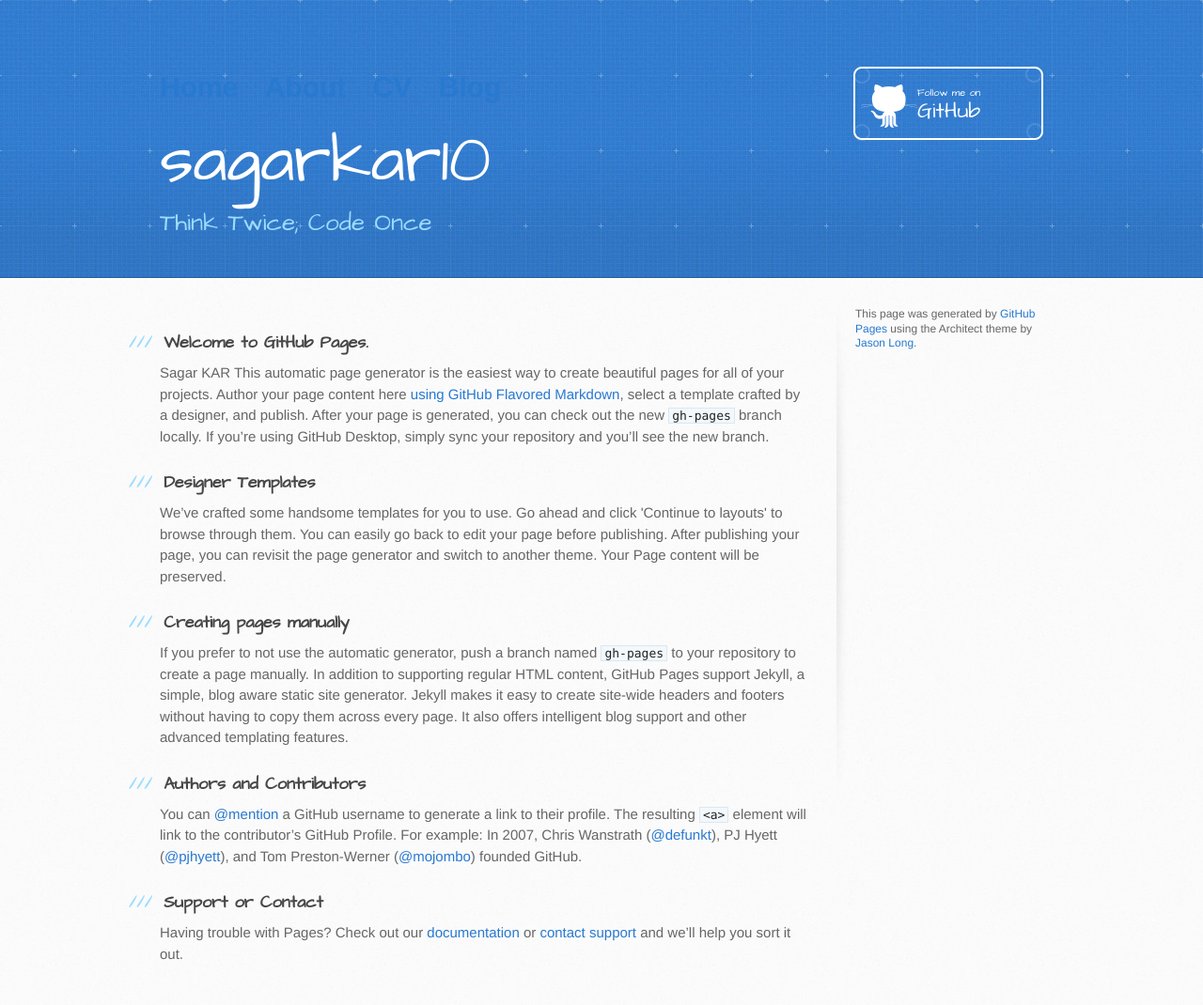
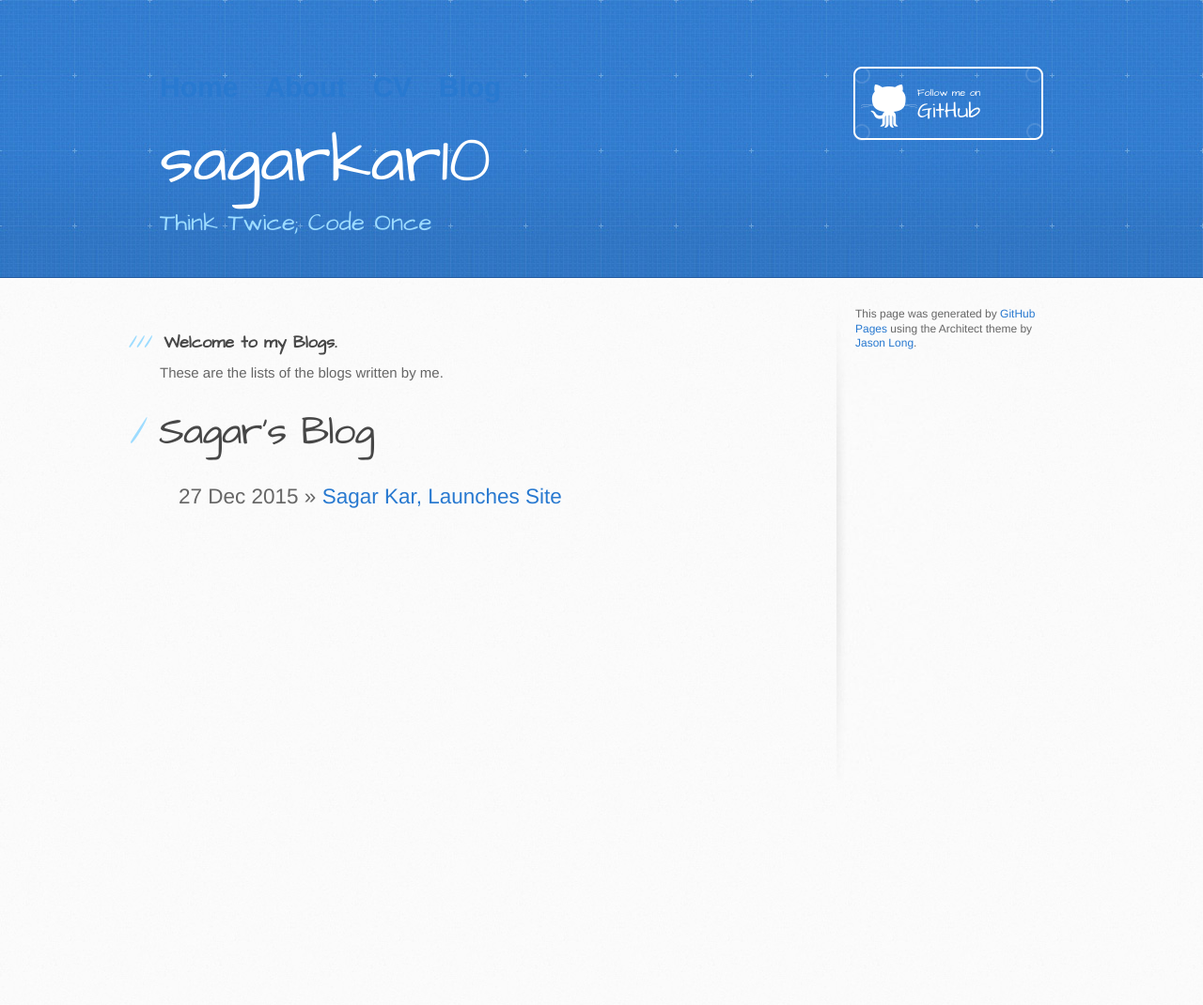
Before and after one commit to sagarkar10/sagarkar10old.github.io, a Jekyll site: the page built from blog/index.html, in a window 1280 px wide. Shown: the whole page at 94% size. Built offline with Jekyll 4.4.1, drawn with Linux system fonts in a browser that asks for light colours; after the commit the page ends 900 px from its top, so only the background shows below that.

```diff
--- a/blog/index.html
+++ b/blog/index.html
@@ -1,30 +1,17 @@
 ---
 layout: default
-title: Sagar Kar
+title: Sagar's Blog
 ---
+<h3>
+<a id="welcome-to-github-pages" class="anchor" href="#welcome-to-github-pages" aria-hidden="true"><span class="octicon octicon-link"></span></a>Welcome to my Blogs.</h3>
 
-<h3>
-<a id="welcome-to-github-pages" class="anchor" href="#welcome-to-github-pages" aria-hidden="true"><span class="octicon octicon-link"></span></a>Welcome to GitHub Pages.</h3>
+<p>These are the lists of the blogs written by me.</p>
 
-<p>Sagar KAR This automatic page generator is the easiest way to create beautiful pages for all of your projects. Author your page content here <a href="https://guides.github.com/features/mastering-markdown/">using GitHub Flavored Markdown</a>, select a template crafted by a designer, and publish. After your page is generated, you can check out the new <code>gh-pages</code> branch locally. If you’re using GitHub Desktop, simply sync your repository and you’ll see the new branch.</p>
+<h1>{{ page.title }}</h1>
+<ul class="posts">
 
-<h3>
-<a id="designer-templates" class="anchor" href="#designer-templates" aria-hidden="true"><span class="octicon octicon-link"></span></a>Designer Templates</h3>
+  {% for post in site.posts %}
+    <li><span>{{ post.date | date_to_string }}</span> &raquo; <a href="{{ post.url }}" title="{{ post.title }}">{{ post.title }}</a></li>
+  {% endfor %}
 
-<p>We’ve crafted some handsome templates for you to use. Go ahead and click 'Continue to layouts' to browse through them. You can easily go back to edit your page before publishing. After publishing your page, you can revisit the page generator and switch to another theme. Your Page content will be preserved.</p>
-
-<h3>
-<a id="creating-pages-manually" class="anchor" href="#creating-pages-manually" aria-hidden="true"><span class="octicon octicon-link"></span></a>Creating pages manually</h3>
-
-<p>If you prefer to not use the automatic generator, push a branch named <code>gh-pages</code> to your repository to create a page manually. In addition to supporting regular HTML content, GitHub Pages support Jekyll, a simple, blog aware static site generator. Jekyll makes it easy to create site-wide headers and footers without having to copy them across every page. It also offers intelligent blog support and other advanced templating features.</p>
-
-<h3>
-<a id="authors-and-contributors" class="anchor" href="#authors-and-contributors" aria-hidden="true"><span class="octicon octicon-link"></span></a>Authors and Contributors</h3>
-
-<p>You can <a href="https://github.com/blog/821" class="user-mention">@mention</a> a GitHub username to generate a link to their profile. The resulting <code>&lt;a&gt;</code> element will link to the contributor’s GitHub Profile. For example: In 2007, Chris Wanstrath (<a href="https://github.com/defunkt" class="user-mention">@defunkt</a>), PJ Hyett (<a href="https://github.com/pjhyett" class="user-mention">@pjhyett</a>), and Tom Preston-Werner (<a href="https://github.com/mojombo" class="user-mention">@mojombo</a>) founded GitHub.</p>
-
-<h3>
-<a id="support-or-contact" class="anchor" href="#support-or-contact" aria-hidden="true"><span class="octicon octicon-link"></span></a>Support or Contact</h3>
-
-<p>Having trouble with Pages? Check out our <a href="https://help.github.com/pages">documentation</a> or <a href="https://github.com/contact">contact support</a> and we’ll help you sort it out.</p>
-</section>
+</ul>
--- a/stylesheets/stylesheet.css
+++ b/stylesheets/stylesheet.css
@@ -880,5 +880,9 @@ footer a:hover {
 @media only screen and (max-width: 479px) { }
 
 /* added by sagar kar  for the navs in default */
-nav ul { color: #2879d0; font-size: 2em; font-family: 'Helvetica', 'Arial', 'Sans-Serif'; padding: 0px; list-style: none; font-weight: bold; }
+nav ul { color: #000000; font-size: 2em; font-family: 'Helvetica', 'Arial', 'Sans-Serif'; padding: 0px; list-style: none; font-weight: bold; }
 nav ul li{ display: inline; margin-right: 20px; }
+/* posts part*/
+
+ul.posts { margin: 20px auto 40px; font-size: 1.5em; }
+ul.posts li { list-style: none; }
```
Also changed, not shown: _layouts/default.html (+0 -38 lines), blog/atom.xml (added, +27 -0 lines), 1 other file.
